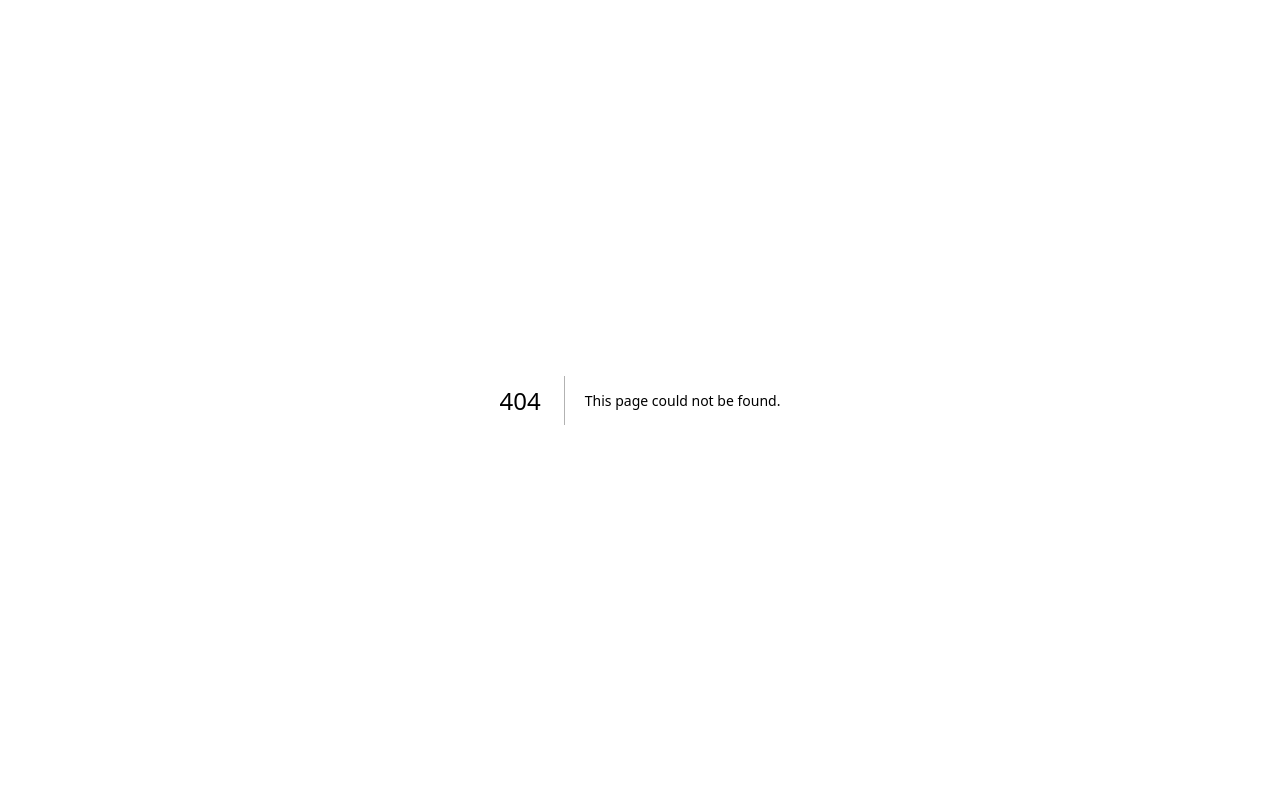
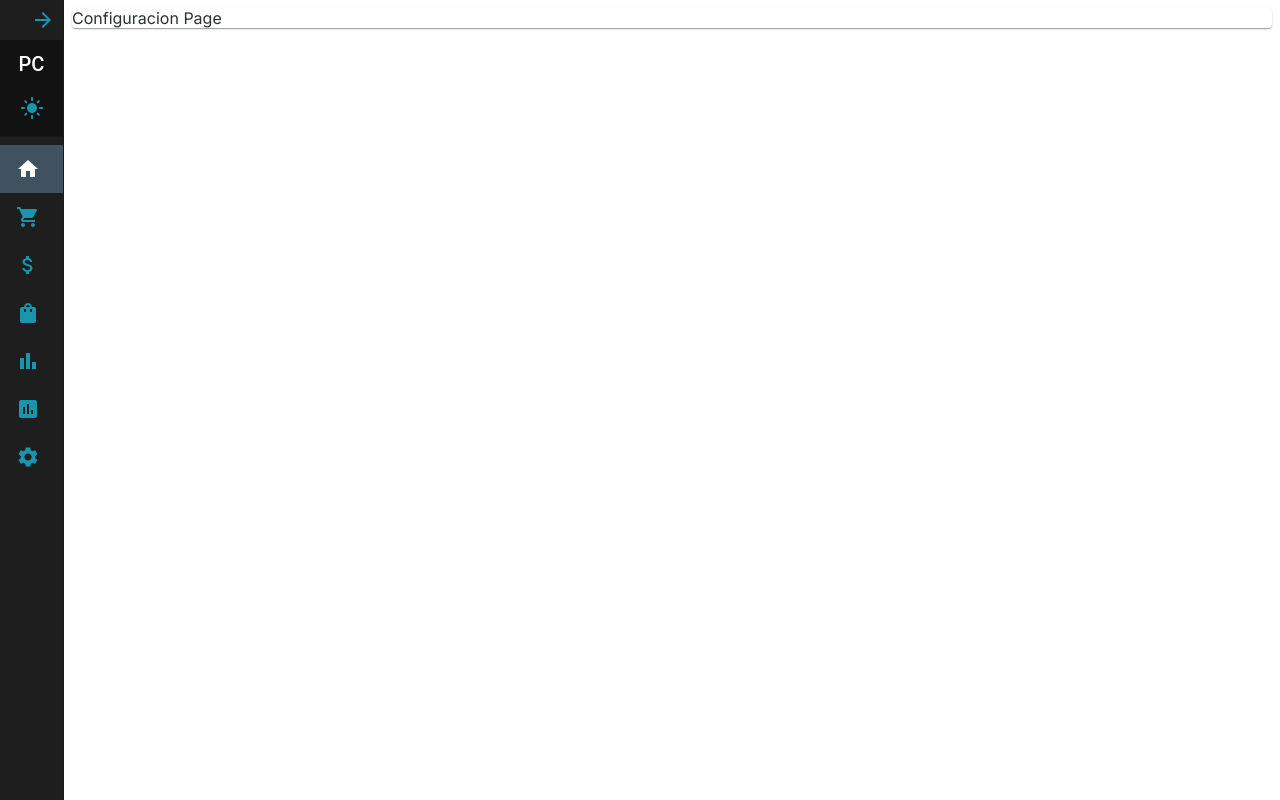
Before and after one commit to MarcosIsmael/app-gestion, a Next.js app: page /dashboard/configuracion in a window 1280 px wide. Before the commit this address had no page. Built offline with nearby package versions, Linux system fonts and the light colour scheme.

Commit message:
creando sincronizacion de rutas segun path

```diff
--- a/src/app/components/core/SidebarComponent.tsx
+++ b/src/app/components/core/SidebarComponent.tsx
@@ -1,9 +1,8 @@
-'use client'
-import { useState } from 'react';
-
+'use client';
+import { useState, useEffect, useCallback } from 'react';
 import { Box, Drawer, List, ListItem, ListItemButton, ListItemIcon, ListItemText, Typography, Divider, IconButton } from '@mui/material';
-import { Home, ShoppingCart, AttachMoney, ShoppingBag, Assessment, BarChart, Settings } from '@mui/icons-material';
-import { useRouter } from 'next/navigation';
+import { Home, ShoppingCart, AttachMoney, ShoppingBag, Assessment, BarChart, Settings, ArrowBackIos, ArrowForward } from '@mui/icons-material';
+import { usePathname, useRouter } from 'next/navigation';
 import { useThemeContext } from '@/app/theme/ThemeContext';
 import DarkModeIcon from '@mui/icons-material/DarkMode';
 import LightModeIcon from '@mui/icons-material/LightMode';
@@ -13,12 +12,35 @@ const drawerWidth = 240;
 export const SidebarComponent = () => {
   const [selectedIndex, setSelectedIndex] = useState(0);
   const router = useRouter();
+  const pathname = usePathname()
+  const { toggleTheme, mode } = useThemeContext();
+  const [open, setOpen] = useState(false);
 
-  const handleListItemClick = (index: number, path: string) => {
+  const handleListItemClick = (index, path) => {
     setSelectedIndex(index);
     router.push(path);
   };
 
+  const toggleDrawer = useCallback(() => setOpen(prevOpen => !prevOpen), []);
+
+  const handleOutsideClick = useCallback((event) => {
+    if (!event.target.closest('.MuiDrawer-paper') && open) {
+      setOpen(false);
+    }
+  }, [open]);
+
+  useEffect(() => {
+    document.addEventListener('mousedown', handleOutsideClick);
+    return () => document.removeEventListener('mousedown', handleOutsideClick);
+  }, [handleOutsideClick]);
+  console.log('pathname', pathname)
+  useEffect(() => {
+    const currentPath = router;
+    const currentIndex = menuItems.findIndex(item => item.text.includes(pathname));
+    if (currentIndex !== -1) {
+      setSelectedIndex(currentIndex);
+    }
+  }, [pathname]);
   const menuItems = [
     { text: 'Home', icon: <Home /> },
     { text: 'Productos', icon: <ShoppingCart /> },
@@ -28,32 +50,41 @@ export const SidebarComponent = () => {
     { text: 'Estadisticas', icon: <Assessment /> },
     { text: 'Configuracion', icon: <Settings /> },
   ];
-  const { toggleTheme, mode } = useThemeContext()
 
   return (
     <Drawer
       variant="permanent"
       sx={{
-        width: drawerWidth,
+        width: open ? drawerWidth : 64,
         flexShrink: 0,
-        [`& .MuiDrawer-paper`]: { width: drawerWidth, boxSizing: 'border-box', backgroundColor: '#1e1e1e', color: '#ffffff' },
+        [`& .MuiDrawer-paper`]: {
+          width: open ? drawerWidth : 64,
+          boxSizing: 'border-box',
+          backgroundColor: '#1e1e1e',
+          color: '#ffffff',
+          overflowX: 'hidden',
+        },
       }}
     >
-      <Box sx={{ padding: '16px', backgroundColor: '#121212' }}>
+      <Box width="100%" justifyContent="flex-end" display="flex">
+        <IconButton onClick={toggleDrawer}>
+          {open ? <ArrowBackIos /> : <ArrowForward />}
+        </IconButton>
+      </Box>
+      <Box sx={{ padding: open ? '16px' : '8px', backgroundColor: '#121212', textAlign: open ? 'left' : 'center' }}>
         <Typography variant="h6" noWrap>
-          My Dashboard
+          {open ? 'Panel de control' : 'PC'}
         </Typography>
-        <Box display={'flex'} justifyContent={'center'} alignItems={'center'}>
-          <Typography variant='h6'>
-            Theme
-            <IconButton onClick={toggleTheme} >
+        <Box display="flex" justifyContent="center" alignItems="center" mt={1}>
+          <Typography variant="h6" display="inline">
+            {open && 'Theme'}
+            <IconButton onClick={toggleTheme}>
               {mode === 'dark' ? <DarkModeIcon /> : <LightModeIcon />}
             </IconButton>
           </Typography>
         </Box>
       </Box>
       <Divider />
-
       <List>
         {menuItems.map((item, index) => (
           <ListItem key={item.text} disablePadding>
@@ -61,6 +92,9 @@ export const SidebarComponent = () => {
               selected={selectedIndex === index}
               onClick={() => handleListItemClick(index, `/dashboard/${item.text.toLowerCase()}`)}
               sx={{
+                justifyContent: open ? 'initial' : 'center',
+                '& .MuiListItemIcon-root': { minWidth: 0, mr: open ? 3 : 'auto' },
+                '& .MuiListItemText-root': { opacity: open ? 1 : 0 },
                 '&.Mui-selected': {
                   backgroundColor: 'rgba(144, 202, 249, 0.3)',
                   color: '#ffffff',
--- /dev/null
+++ b/src/app/dashboard/configuracion/page.tsx
@@ -0,0 +1,9 @@
+import React from 'react'
+
+const page = () => {
+  return (
+    <div>Configuracion Page</div>
+  )
+}
+
+export default page
--- a/src/app/dashboard/layout.tsx
+++ b/src/app/dashboard/layout.tsx
@@ -1,7 +1,7 @@
 import { Metadata } from 'next';
 import React from 'react'
 import { SidebarComponent } from '../components/core/SidebarComponent';
-import { Paper } from '@mui/material';
+import { Box, Paper } from '@mui/material';
 interface Props {
   children: React.ReactNode
 }
@@ -9,15 +9,19 @@ export const metadata: Metadata = {
   title: "Dashboard",
   description: "Dashboard description",
 };
-export default function Layout({children}:Props) {
+export default function Layout({ children }: Props) {
   return (
+    <Box>
 
+      <SidebarComponent />
+      <Box ml={8} >
         <Paper>
-    <SidebarComponent/>
 
           {children}
+        </Paper>
+      </Box>
+    </Box>
 
-    </Paper>
 
   )
 }
--- a/src/app/theme/dark.ts
+++ b/src/app/theme/dark.ts
@@ -49,5 +49,40 @@ export const DarkTheme = createTheme({
         },
       },
     },
+    MuiButton: {
+      styleOverrides: {
+        root: {
+          borderRadius: 8, // bordes redondeados
+          padding: '8px 16px',
+          transition: 'background-color 0.3s, box-shadow 0.3s, transform 0.2s',
+          boxShadow: 'none',
+          '&:hover': {
+            backgroundColor: '#3700b3', // color en hover oscuro
+            boxShadow: '0px 4px 12px rgba(255, 255, 255, 0.2)', // sombra más clara para el modo oscuro
+            transform: 'translateY(-2px)',
+          },
+          '&:active': {
+            boxShadow: 'none',
+            transform: 'translateY(0)',
+          },
+        },
+        containedPrimary: {
+          color: '#ffffff', // color de texto en botón primario oscuro
+        },
+        outlinedPrimary: {
+          color: '#bb86fc', // color de texto en botón outlined
+          border: '1px solid #bb86fc',
+          '&:hover': {
+            backgroundColor: 'rgba(187, 134, 252, 0.08)',
+          },
+        },
+        textPrimary: {
+          color: '#bb86fc',
+          '&:hover': {
+            backgroundColor: 'rgba(187, 134, 252, 0.08)',
+          },
+        },
+      },
+    },
   },
 });
--- a/src/app/theme/ligth.ts
+++ b/src/app/theme/ligth.ts
@@ -30,6 +30,58 @@ export const LigthTheme = createTheme({
       main: '#1995AD', // Color para iconos en estado normal
     },
   },
+  components: {
+    MuiDrawer: {
+      styleOverrides: {
+        paper: {
+          backgroundColor: '#1e1e1e',
+        },
+      },
+    },
+    MuiButton: {
+      styleOverrides: {
+        root: {
+          borderRadius: 8, // bordes redondeados
+          padding: '8px 16px',
+          transition: 'background-color 0.3s, box-shadow 0.3s, transform 0.2s',
+          boxShadow: 'none',
+          '&:hover': {
+            backgroundColor: '#e0e0e0', // color en hover claro
+            boxShadow: '0px 4px 12px rgba(0, 0, 0, 0.1)', // sombra suave para el modo claro
+            transform: 'translateY(-2px)',
+          },
+          '&:active': {
+            boxShadow: 'none',
+            transform: 'translateY(0)',
+          },
+        },
+        containedPrimary: {
+          color: '#ffffff', // color de texto en botón primario claro
+        },
+        outlinedPrimary: {
+          color: '#6200ea', // color de texto en botón outlined
+          border: '1px solid #6200ea',
+          '&:hover': {
+            backgroundColor: 'rgba(98, 0, 234, 0.08)',
+          },
+        },
+        textPrimary: {
+          color: '#6200ea',
+          '&:hover': {
+            backgroundColor: 'rgba(98, 0, 234, 0.08)',
+          },
+        },
+      }},
+    MuiListItemButton: {
+      styleOverrides: {
+        root: {
+          '&.Mui-selected': {
+            backgroundColor: '#333333',
+          },
+        },
+      },
+    },
+  },
   typography: {
     fontFamily: 'Roboto, Arial, sans-serif',
   },
```
Also changed, not shown: src/app/dashboard/home/page.tsx (added, +7 -0 lines). Lines whose indentation alone changed are shown as unchanged.
